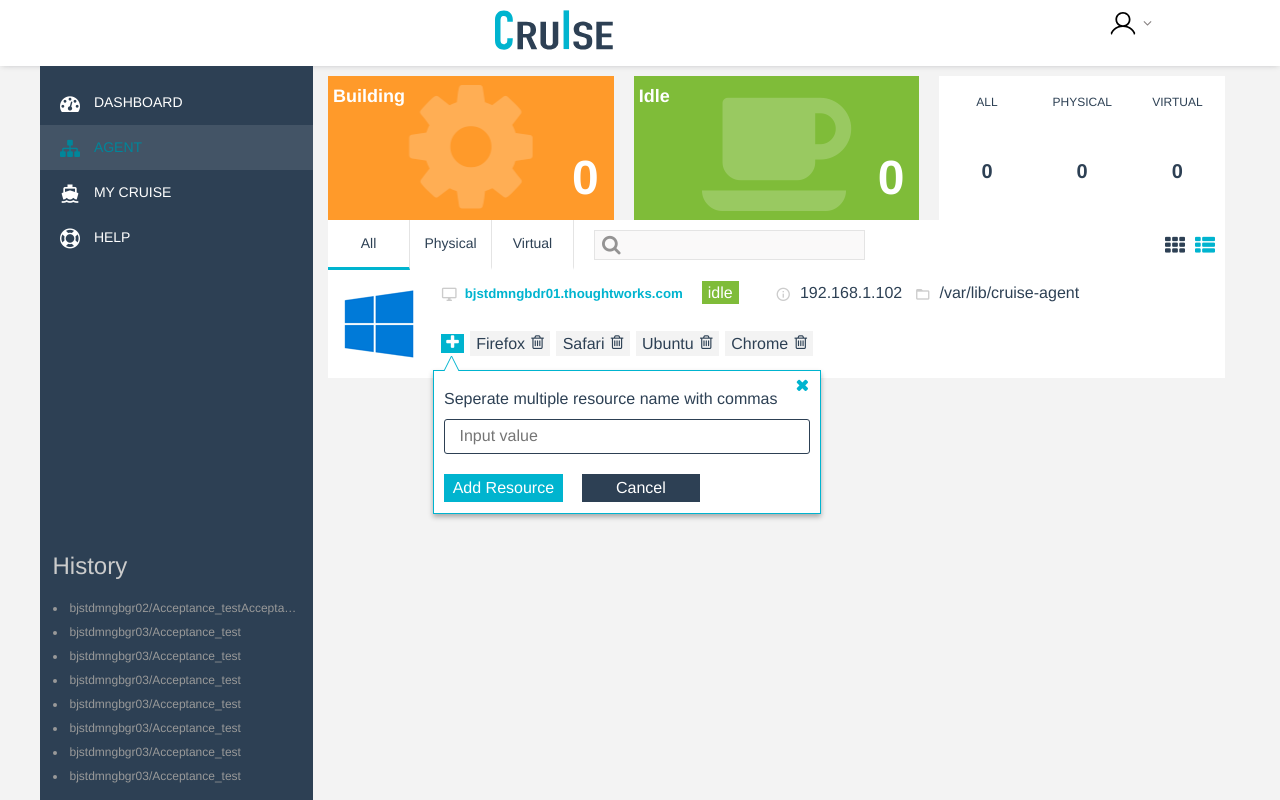
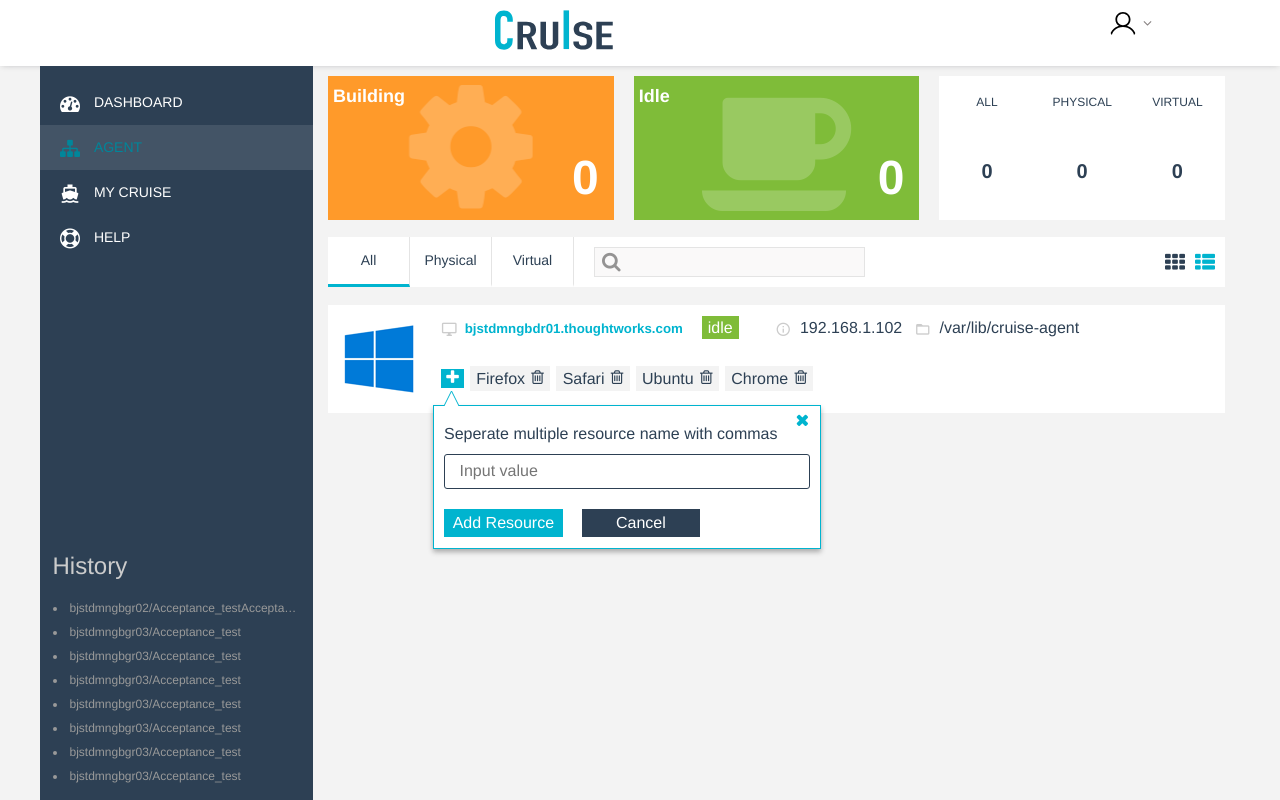
Before and after one commit to Youjingyu/tw-test-cruise, a Vue app: page / in a window 1280 px wide. Built offline with nearby package versions, Linux system fonts and the light colour scheme.

Commit message:
fix: style
解决样式问题

```diff
--- a/src/App.vue
+++ b/src/App.vue
@@ -28,6 +28,7 @@ export default {
 #app {
   position: relative;
   height: 100vh;
+  min-width: 1200px;
 }
 .header {
   position: absolute;
--- a/src/components/agent/MachineList.vue
+++ b/src/components/agent/MachineList.vue
@@ -99,6 +99,7 @@ export default {
 @import '../../styles/variable.scss';
 
 .machine-list-item {
+  margin-bottom: size(26);
   padding: size(22) size(18);
   background-color: $White;
   .os-icon {
--- a/src/views/Agent.vue
+++ b/src/views/Agent.vue
@@ -1,7 +1,7 @@
 <template>
   <div class="agent">
     <Panel/>
-    <ControllTab/>
+    <ControllTab class="controll-tab"/>
     <MachineList/>
   </div>
 </template>
@@ -22,7 +22,12 @@ export default {
 </script>
 
 <style lang="scss" scoped>
+@import '../styles/variable.scss';
+
 .agent {
-  width: 100%
+  width: 100%;
+  .controll-tab {
+    margin: size(26) 0 size(30) 0;
+  }
 }
 </style>
```
